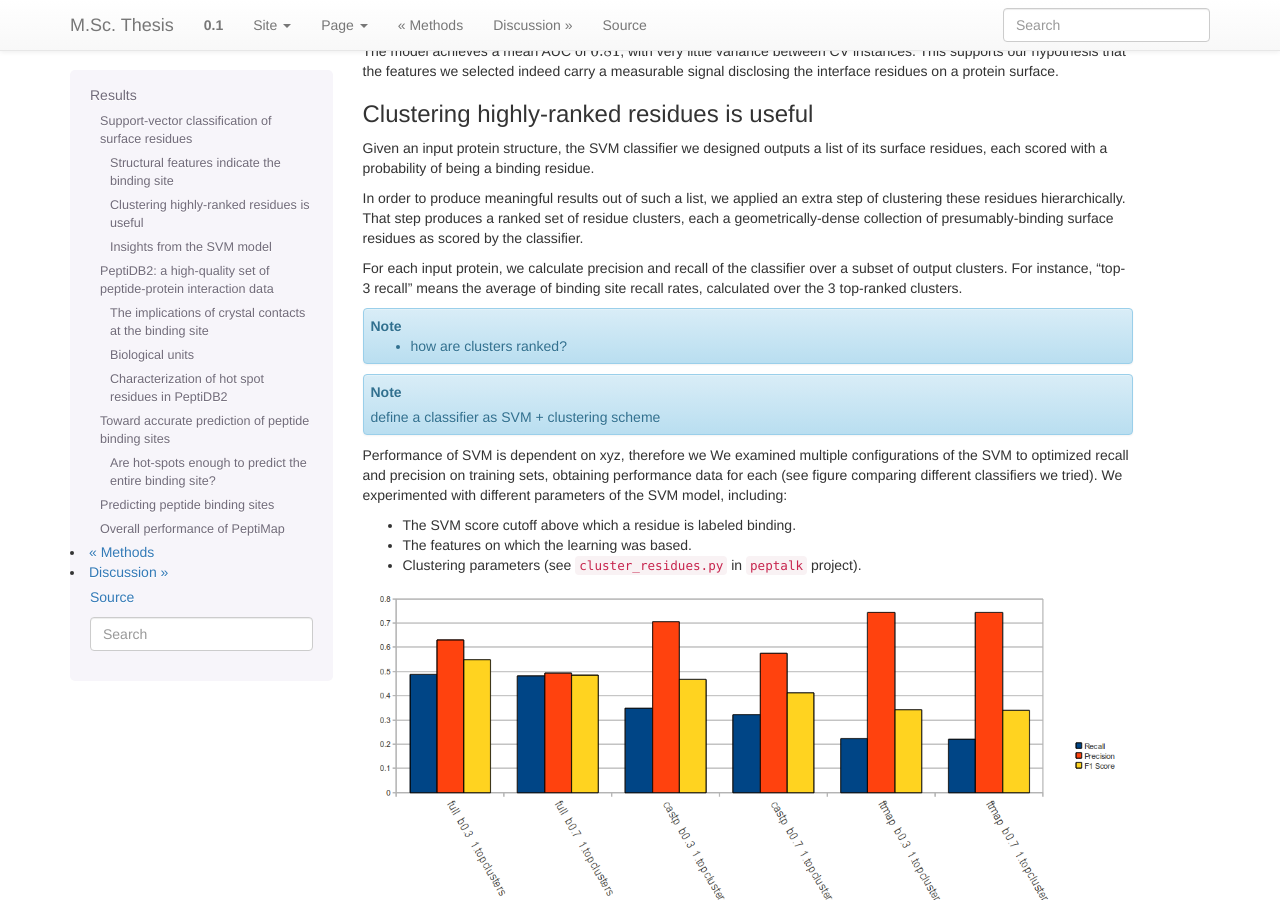
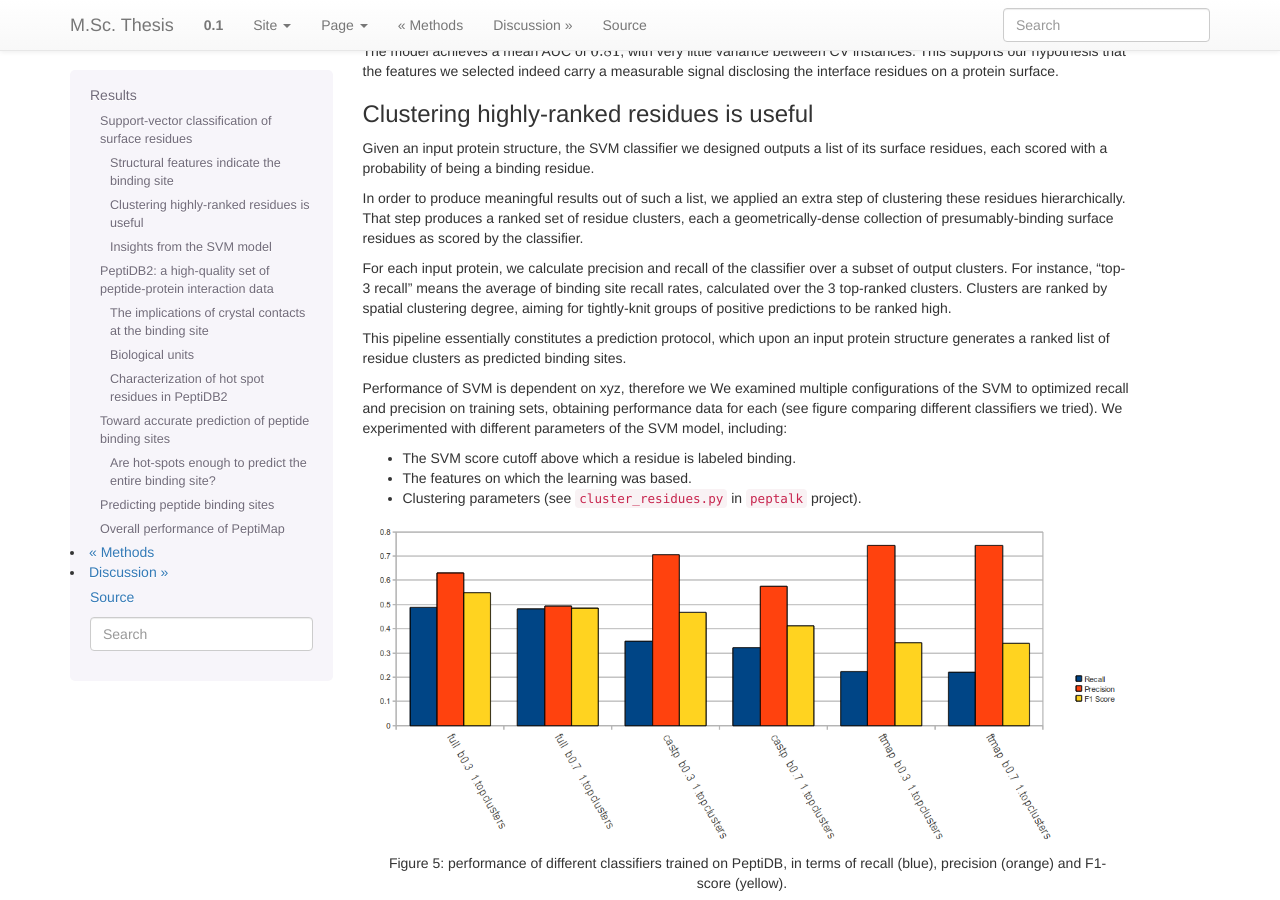
Before and after one commit to assaff/msc-thesis, a Sphinx documentation site: the page built from source/results.rst, in a window 1280 px wide and 900 px high, scrolled down 2185 px. Built offline with Sphinx 7.4.7, drawn with Linux system fonts in a browser that asks for light colours; formulas are drawn with MathJax 3.

Commit message:
replaced two svm notes with content

```diff
--- a/source/results.rst
+++ b/source/results.rst
@@ -130,12 +130,12 @@ For each input protein, we calculate precision and recall of the
 classifier over a subset of output clusters. For instance, "top-3
 recall" means the average of binding site recall rates, calculated
 over the 3 top-ranked clusters.
+Clusters are ranked by spatial clustering degree, aiming for
+tightly-knit groups of positive predictions to be ranked high.
 
-.. note::
-
-    * how are clusters ranked?
-
-.. note:: define a classifier as SVM + clustering scheme
+This pipeline essentially constitutes a prediction protocol, which
+upon an input protein structure generates a ranked list of residue
+clusters as predicted binding sites.
 
 Performance of SVM is dependent on xyz, therefore we
 We examined multiple configurations of the SVM to optimized recall and
@@ -602,6 +602,8 @@ that actually have CATH domains defined:
     That's because in 10 interactions there is no other domain except
     0.
 
+----------------------------
+
 
 Predicting peptide binding sites
 --------------------------------
```
